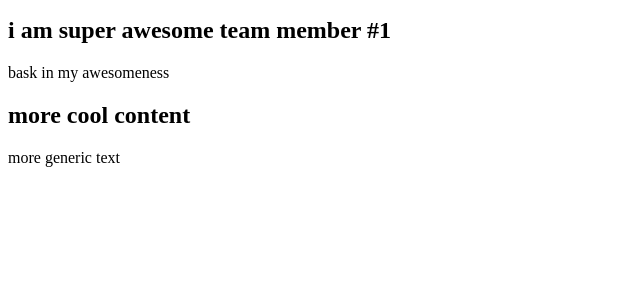
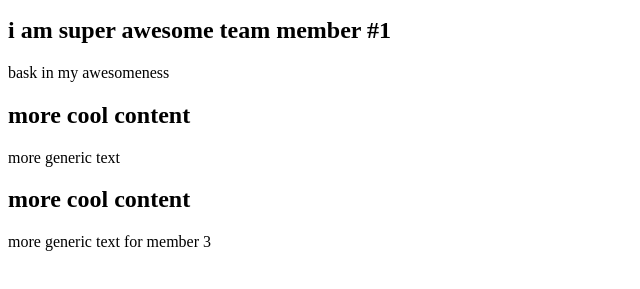
Before and after one commit to isaiahh16/Week4_ReviewBuild, a plain HTML site: page index.html in a window 1280 px wide. Shown: the part 101-390 px from the top of the page, without its empty margins (0-640 px from the left). Drawn offline with Linux system fonts and the light colour scheme.

Commit message:
adding team 3

```diff
--- a/index.html
+++ b/index.html
@@ -18,5 +18,10 @@
 		<p>more generic text</p>
 	</section>
 
+	<section id="team-member-3">
+		<h2>more cool content</h2>
+		<p>more generic text for member 3</p>
+	</section>
+
 </body>
 </html>
```
